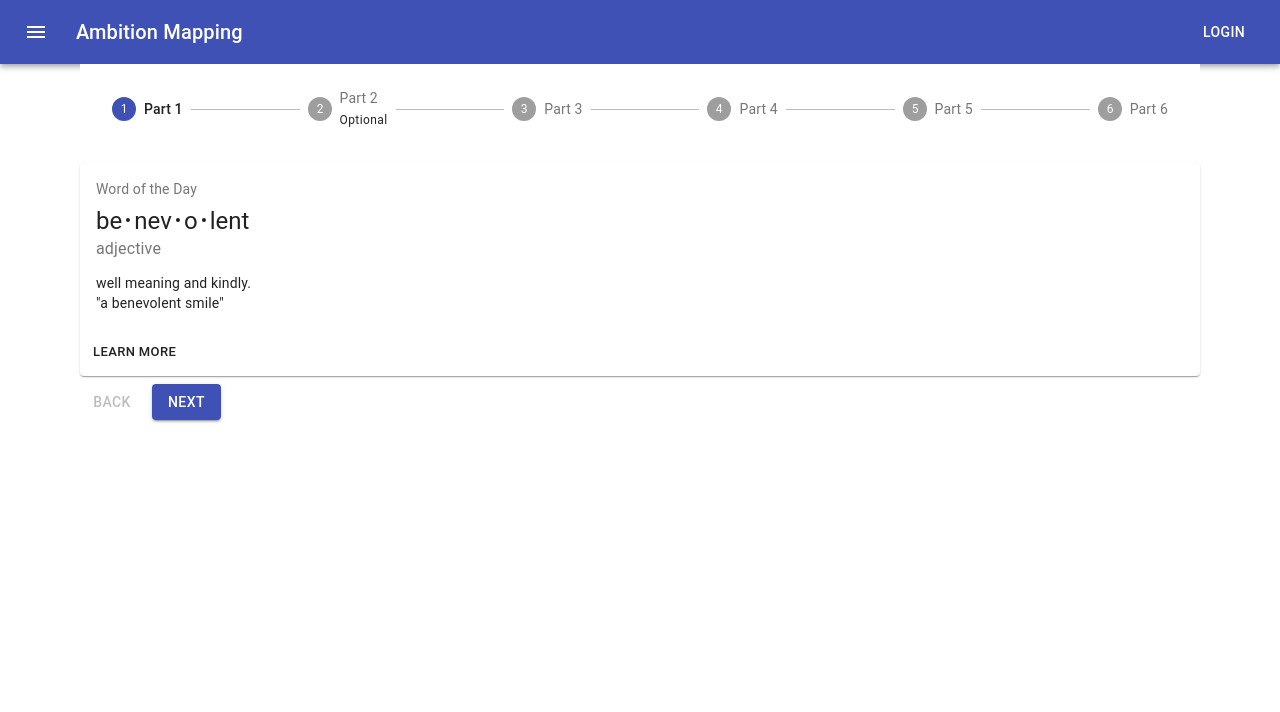
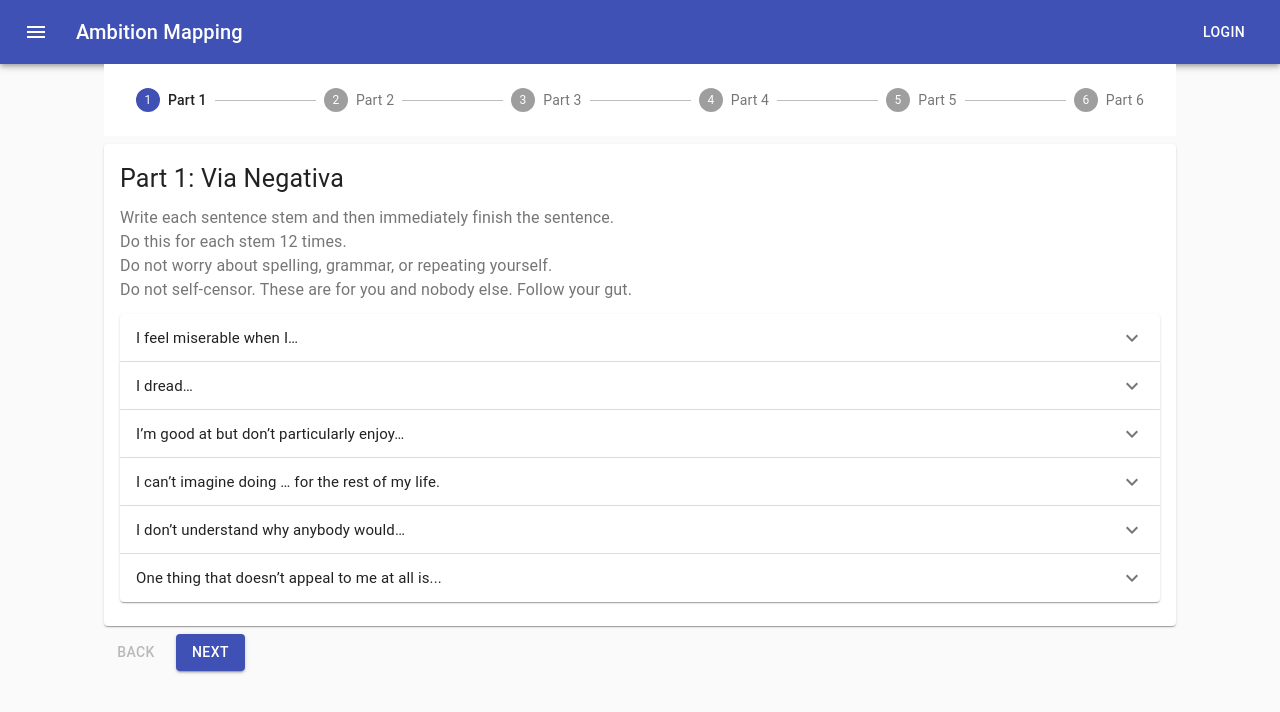
Before and after one commit to Aaron-R-Carter/how-to-get-ahead-UI-dev, a React (Create React App) app: page / in a window 1280 px wide. Shown: the top 712 px of the page. Built offline with nearby package versions, Linux system fonts and the light colour scheme.

Commit message:
card/expansionpanel/form elements are set up and ready for next steps

```diff
--- a/src/App.js
+++ b/src/App.js
@@ -1,17 +1,14 @@
 import React from 'react';
 import './App.css';
-import Stepper from "./Components/Stepper";
+import MyContainer from "./Components/MyContainer";
 import Navbar from "./Components/Navbar";
-import MyContainer from "./Components/MyContainer";
 
 
 function App() {
   return (
     <div>
-
-        <Navbar />
-
-        <Stepper />
+      <Navbar />
+        <MyContainer></MyContainer>
 
     </div>
   );
--- a/src/Components/ExpansionPanel.js
+++ b/src/Components/ExpansionPanel.js
@@ -1,10 +1,11 @@
 import React from 'react';
 import { makeStyles } from '@material-ui/core/styles';
 import ExpansionPanel from '@material-ui/core/ExpansionPanel';
+import ExpansionPanelDetails from '@material-ui/core/ExpansionPanelDetails';
 import ExpansionPanelSummary from '@material-ui/core/ExpansionPanelSummary';
-import ExpansionPanelDetails from '@material-ui/core/ExpansionPanelDetails';
 import Typography from '@material-ui/core/Typography';
 import ExpandMoreIcon from '@material-ui/icons/ExpandMore';
+import My12Form from "./My12Form";
 
 const useStyles = makeStyles(theme => ({
     root: {
@@ -12,54 +13,99 @@ const useStyles = makeStyles(theme => ({
     },
     heading: {
         fontSize: theme.typography.pxToRem(15),
-    fontWeight: theme.typography.fontWeightRegular,
+        flexBasis: '33.33%',
+        flexShrink: 0,
+    },
+    secondaryHeading: {
+        fontSize: theme.typography.pxToRem(15),
+        color: theme.palette.text.secondary,
     },
 }));
 
-export default function SimpleExpansionPanel() {
+export default function ControlledExpansionPanels() {
     const classes = useStyles();
+    const [expanded, setExpanded] = React.useState(false);
+
+    const handleChange = panel => (event, isExpanded) => {
+        setExpanded(isExpanded ? panel : false);
+    };
 
     return (
         <div className={classes.root}>
-      <ExpansionPanel>
+            <ExpansionPanel expanded={expanded === 'panel1'} onChange={handleChange('panel1')}>
                 <ExpansionPanelSummary
                     expandIcon={<ExpandMoreIcon />}
-          aria-controls="panel1a-content"
-          id="panel1a-header"
+                    id="panel1bh-header"
                 >
-          <Typography className={classes.heading}>Expansion Panel 1</Typography>
+                    <Typography className={classes.heading}>I feel miserable when I… </Typography>
+                    {/* <Typography className={classes.secondaryHeading}>I am an expansion panel</Typography> */}
                 </ExpansionPanelSummary>
                 <ExpansionPanelDetails>
-          <Typography>
-            Lorem ipsum dolor sit amet, consectetur adipiscing elit. Suspendisse malesuada lacus ex,
-            sit amet blandit leo lobortis eget.
-          </Typography>
+                    <My12Form />
                 </ExpansionPanelDetails>
             </ExpansionPanel>
-      <ExpansionPanel>
+            <ExpansionPanel expanded={expanded === 'panel2'} onChange={handleChange('panel2')}>
                 <ExpansionPanelSummary
                     expandIcon={<ExpandMoreIcon />}
-          aria-controls="panel2a-content"
-          id="panel2a-header"
+                    id="panel2bh-header"
                 >
-          <Typography className={classes.heading}>Expansion Panel 2</Typography>
+                    <Typography className={classes.heading}>I dread… </Typography>
+                    {/* <Typography className={classes.secondaryHeading}>
+                        You are currently not an owner
+          </Typography> */}
                 </ExpansionPanelSummary>
                 <ExpansionPanelDetails>
-          <Typography>
-            Lorem ipsum dolor sit amet, consectetur adipiscing elit. Suspendisse malesuada lacus ex,
-            sit amet blandit leo lobortis eget.
-          </Typography>
+                <My12Form />
                 </ExpansionPanelDetails>
             </ExpansionPanel>
-      <ExpansionPanel disabled>
+            <ExpansionPanel expanded={expanded === 'panel3'} onChange={handleChange('panel3')}>
                 <ExpansionPanelSummary
                     expandIcon={<ExpandMoreIcon />}
-          aria-controls="panel3a-content"
-          id="panel3a-header"
+                    id="panel3bh-header"
                 >
-          <Typography className={classes.heading}>Disabled Expansion Panel</Typography>
+                    <Typography className={classes.heading}>I’m good at but don’t particularly enjoy…</Typography>
+                    {/* <Typography className={classes.secondaryHeading}>
+                        Filtering has been entirely disabled for whole web server
+          </Typography> */}
                 </ExpansionPanelSummary>
+                <ExpansionPanelDetails>
+                <My12Form />
+                </ExpansionPanelDetails>
             </ExpansionPanel>
+            <ExpansionPanel expanded={expanded === 'panel4'} onChange={handleChange('panel4')}>
+                <ExpansionPanelSummary
+                    expandIcon={<ExpandMoreIcon />}
+                    id="panel4bh-header"
+                >
+                    <Typography className={classes.heading}>I can’t imagine doing … for the rest of my life.</Typography>
+                </ExpansionPanelSummary>
+                <ExpansionPanelDetails>
+                <My12Form />
+                </ExpansionPanelDetails>
+            </ExpansionPanel>
+            <ExpansionPanel expanded={expanded === 'panel4'} onChange={handleChange('panel4')}>
+                <ExpansionPanelSummary
+                    expandIcon={<ExpandMoreIcon />}
+                    id="panel4bh-header"
+                >
+                    <Typography className={classes.heading}>I don’t understand why anybody would… </Typography>
+                </ExpansionPanelSummary>
+                <ExpansionPanelDetails>
+                <My12Form />
+                </ExpansionPanelDetails>
+            </ExpansionPanel>
+            <ExpansionPanel expanded={expanded === 'panel4'} onChange={handleChange('panel4')}>
+                <ExpansionPanelSummary
+                    expandIcon={<ExpandMoreIcon />}
+                    id="panel4bh-header"
+                >
+                    <Typography className={classes.heading}>One thing that doesn’t appeal to me at all is...</Typography>
+                </ExpansionPanelSummary>
+                <ExpansionPanelDetails>
+                <My12Form />
+                </ExpansionPanelDetails>
+            </ExpansionPanel>
+
         </div>
     );
 }
--- /dev/null
+++ b/src/Components/My12Form.js
@@ -0,0 +1,189 @@
+import React from 'react';
+import { makeStyles } from '@material-ui/core/styles';
+import TextField from '@material-ui/core/TextField';
+import Button from '@material-ui/core/Button';
+
+const useStyles = makeStyles(theme => ({
+
+}));
+
+export default function My12Form() {
+  const classes = useStyles();
+
+  return (
+    <div>
+      <form>
+
+
+        <TextField
+          id="outlined-full-width"
+          label="1"
+          style={{ margin: 8 }}
+          // placeholder="I feel miserable when I..."
+          // helperText="Full width!"
+          margin="normal"
+          fullWidth="true"
+          InputLabelProps={{
+            shrink: true,
+          }}
+          variant="outlined"
+        />
+        <TextField
+          id="outlined-full-width"
+          label="2"
+          style={{ margin: 8 }}
+          // placeholder="I feel miserable when I..."
+          // helperText="Full width!"
+          margin="normal"
+          fullWidth="true"
+          InputLabelProps={{
+            shrink: true,
+          }}
+          variant="outlined"
+        />
+        <TextField
+          id="outlined-full-width"
+          label="3"
+          style={{ margin: 8 }}
+          // placeholder="I feel miserable when I..."
+          // helperText="Full width!"
+          margin="normal"
+          fullWidth="true"
+          InputLabelProps={{
+            shrink: true,
+          }}
+          variant="outlined"
+        />
+        <TextField
+          id="outlined-full-width"
+          label="4"
+          style={{ margin: 8 }}
+          // placeholder="I feel miserable when I..."
+          // helperText="Full width!"
+          margin="normal"
+          fullWidth="true"
+          InputLabelProps={{
+            shrink: true,
+          }}
+          variant="outlined"
+        />
+        <TextField
+          id="outlined-full-width"
+          label="5"
+          style={{ margin: 8 }}
+          // placeholder="I feel miserable when I..."
+          // helperText="Full width!"
+          margin="normal"
+          fullWidth="true"
+          InputLabelProps={{
+            shrink: true,
+          }}
+          variant="outlined"
+        />
+        <TextField
+          id="outlined-full-width"
+          label="6"
+          style={{ margin: 8 }}
+          // placeholder="I feel miserable when I..."
+          // helperText="Full width!"
+          margin="normal"
+          fullWidth="true"
+          InputLabelProps={{
+            shrink: true,
+          }}
+          variant="outlined"
+        />
+        <TextField
+          id="outlined-full-width"
+          label="7"
+          style={{ margin: 8 }}
+          // placeholder="I feel miserable when I..."
+          // helperText="Full width!"
+          margin="normal"
+          fullWidth="true"
+          InputLabelProps={{
+            shrink: true,
+          }}
+          variant="outlined"
+        />
+        <TextField
+          id="outlined-full-width"
+          label="8"
+          style={{ margin: 8 }}
+          // placeholder="I feel miserable when I..."
+          // helperText="Full width!"
+          margin="normal"
+          fullWidth="true"
+          InputLabelProps={{
+            shrink: true,
+          }}
+          variant="outlined"
+        />
+        <TextField
+          id="outlined-full-width"
+          label="9"
+          style={{ margin: 8 }}
+          // placeholder="I feel miserable when I..."
+          // helperText="Full width!"
+          margin="normal"
+          fullWidth="true"
+          InputLabelProps={{
+            shrink: true,
+          }}
+          variant="outlined"
+        />
+        <TextField
+          id="outlined-full-width"
+          label="10"
+          style={{ margin: 8 }}
+          // placeholder="I feel miserable when I..."
+          // helperText="Full width!"
+          margin="normal"
+          fullWidth="true"
+          InputLabelProps={{
+            shrink: true,
+          }}
+          variant="outlined"
+        />
+        <TextField
+          id="outlined-full-width"
+          label="11"
+          style={{ margin: 8 }}
+          // placeholder="I feel miserable when I..."
+          // helperText="Full width!"
+          margin="normal"
+          fullWidth="true"
+          InputLabelProps={{
+            shrink: true,
+          }}
+          variant="outlined"
+        />
+        <TextField
+          id="outlined-full-width"
+          label="12"
+          style={{ margin: 8 }}
+          // placeholder="I feel miserable when I..."
+          // helperText="Full width!"
+          margin="normal"
+          fullWidth="true"
+          InputLabelProps={{
+            shrink: true,
+          }}
+          variant="outlined"
+        />
+
+
+      </form>
+
+      <Button
+        variant="contained"
+        color="primary"
+
+
+
+      >
+        Submit
+                </Button>
+    </div>
+  );
+}
--- a/src/Components/MyCard.js
+++ b/src/Components/MyCard1.js
@@ -5,6 +5,8 @@ import CardActions from '@material-ui/core/CardActions';
 import CardContent from '@material-ui/core/CardContent';
 import Button from '@material-ui/core/Button';
 import Typography from '@material-ui/core/Typography';
+import ExpansionPanel from './ExpansionPanel';
+
 
 const useStyles = makeStyles({
   root: {
@@ -16,7 +18,7 @@ const useStyles = makeStyles({
     transform: 'scale(0.8)',
   },
   title: {
-    fontSize: 14,
+    fontSize: 25,
   },
   pos: {
     marginBottom: 12,
@@ -30,24 +32,25 @@ export default function MyCard() {
   return (
     <Card className={classes.root}>
       <CardContent>
-        <Typography className={classes.title} color="textSecondary" gutterBottom>
-          Word of the Day
+        <Typography className={classes.title} color="textPrimary" gutterBottom >
+          Part 1: Via Negativa
         </Typography>
-        <Typography variant="h5" component="h2">
+        {/* <Typography variant="h5" component="h2">
           be{bull}nev{bull}o{bull}lent
+        </Typography> */}
+        <Typography className={classes.pos} color="textSecondary">
+        Write each sentence stem and then immediately finish the sentence. <br></br> Do this for each stem 12 times. <br></br>Do not worry about spelling, grammar, or repeating yourself. <br></br>Do not self-censor. These are for you and nobody else. Follow your gut.
         </Typography>
-        <Typography className={classes.pos} color="textSecondary">
-          adjective
-        </Typography>
-        <Typography variant="body2" component="p">
+
+
+        <ExpansionPanel></ExpansionPanel>
+        {/* <Typography variant="body2" component="p">
           well meaning and kindly.
           <br />
           {'"a benevolent smile"'}
-        </Typography>
+        </Typography> */}
       </CardContent>
-      <CardActions>
-        <Button size="small">Learn More</Button>
-      </CardActions>
+
     </Card>
   );
 }
--- a/src/Components/MyContainer.js
+++ b/src/Components/MyContainer.js
@@ -2,13 +2,18 @@ import React from 'react';
 import CssBaseline from '@material-ui/core/CssBaseline';
 import Typography from '@material-ui/core/Typography';
 import Container from '@material-ui/core/Container';
+import Stepper from "./Stepper";
+
+
+
 
 export default function MyContainer() {
     return (
         <React.Fragment>
             <CssBaseline />
-      <Container maxWidth="sm">
-        <Typography component="div" style={{ backgroundColor: '#cfe8fc', height: '100vh' }} />
+            <Container maxWidth="lg" >
+
+                <Stepper />
             </Container>
         </React.Fragment>
     );
--- a/src/Components/Stepper.js
+++ b/src/Components/Stepper.js
@@ -5,7 +5,7 @@ import Step from '@material-ui/core/Step';
 import StepLabel from '@material-ui/core/StepLabel';
 import Button from '@material-ui/core/Button';
 import Typography from '@material-ui/core/Typography';
-import MyCard from "./MyCard";
+import MyCard1 from "./MyCard1";
 
 const useStyles = makeStyles(theme => ({
     root: {
@@ -21,21 +21,21 @@ const useStyles = makeStyles(theme => ({
 }));
 
 function getSteps() {
-    return ['Part 1' , 'Part 2', 'Part 3', 'Part 4', 'Part 5', 'Part 6'];
+    return ['Part 1', 'Part 2', 'Part 3', 'Part 4', 'Part 5', 'Part 6'];
 }
 
 function getStepContent(step) {
     switch (step) {
         case 0:
-            return <MyCard></MyCard>;
+            return <MyCard1></MyCard1>;
         case 1:
-            return 'What is an ad group anyways?';
+            return <MyCard1></MyCard1>;
         case 2:
-            return 'This is the bit I really care about!';
+            return <MyCard1></MyCard1>;
         case 3:
-            return 'This is a test'
+            return <MyCard1></MyCard1>;
         default:
-            return 'Unknown step';
+            return <MyCard1></MyCard1>;
     }
 }
 
@@ -97,7 +97,7 @@ export default function HorizontalLinearStepper() {
                         const stepProps = {};
                         const labelProps = {};
                         if (isStepOptional(index)) {
-                            labelProps.optional = <Typography variant="caption">Optional</Typography>;
+                            // labelProps.optional = <Typography variant="caption">Optional</Typography>;
                         }
                         if (isStepSkipped(index)) {
                             stepProps.completed = false;
@@ -114,10 +114,10 @@ export default function HorizontalLinearStepper() {
                         <div>
                             <Typography className={classes.instructions}>
                                 All steps completed - you&apos;re finished
-            </Typography>
+                            </Typography>
                             <Button onClick={handleReset} className={classes.button}>
                                 Reset
-            </Button>
+                            </Button>
                         </div>
                     ) : (
                             <div>
@@ -125,7 +125,7 @@ export default function HorizontalLinearStepper() {
                                 <div>
                                     <Button disabled={activeStep === 0} onClick={handleBack} className={classes.button}>
                                         Back
-              </Button>
+                                    </Button>
                                     {isStepOptional(activeStep) && (
                                         <Button
                                             variant="contained"
@@ -134,7 +134,7 @@ export default function HorizontalLinearStepper() {
                                             className={classes.button}
                                         >
                                             Skip
-                </Button>
+                                        </Button>
                                     )}
 
                                     <Button
```
Also changed, not shown: src/Components/TwelveInputForm.js (deleted). Lines whose indentation alone changed are shown as unchanged.
